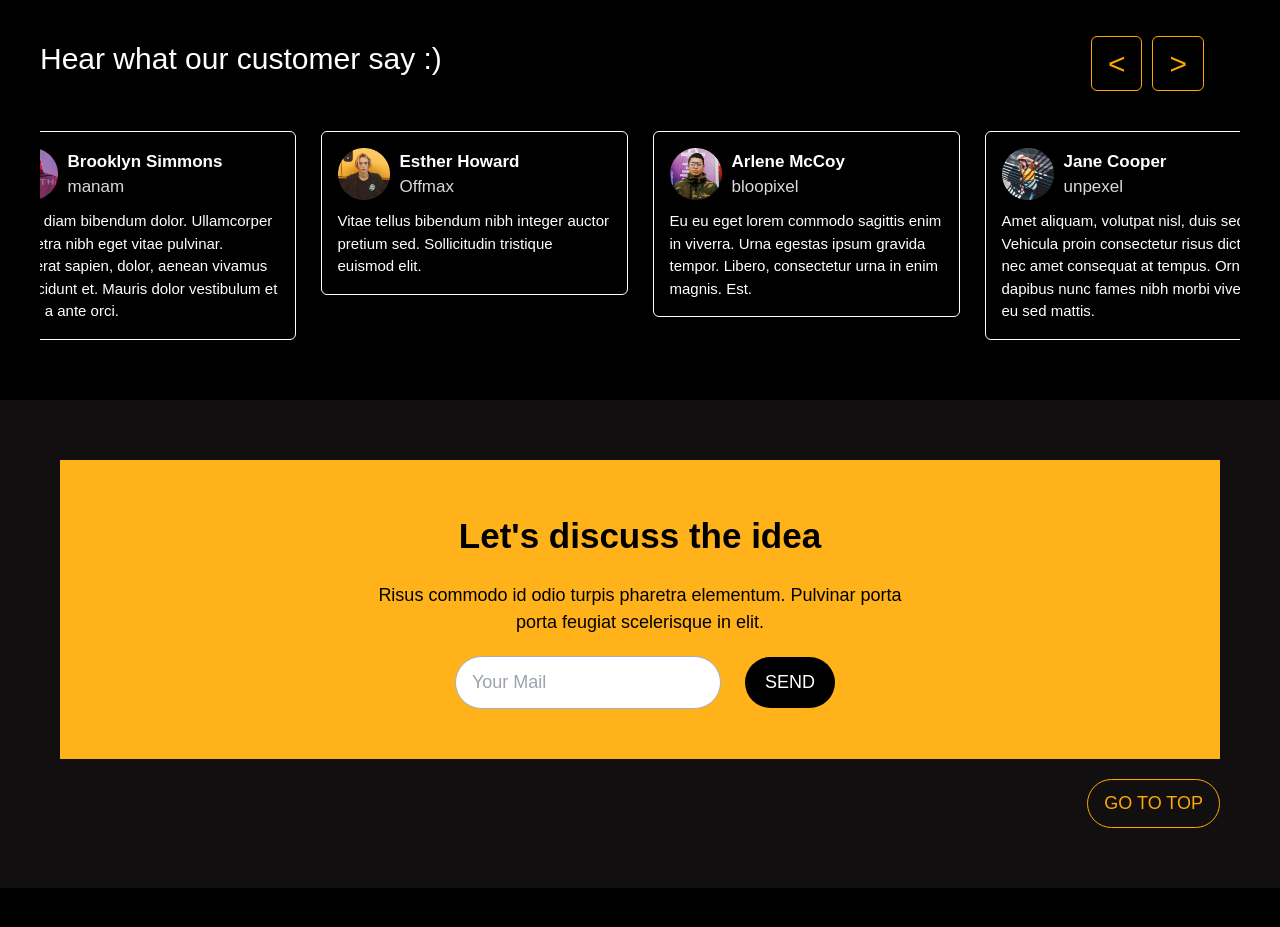
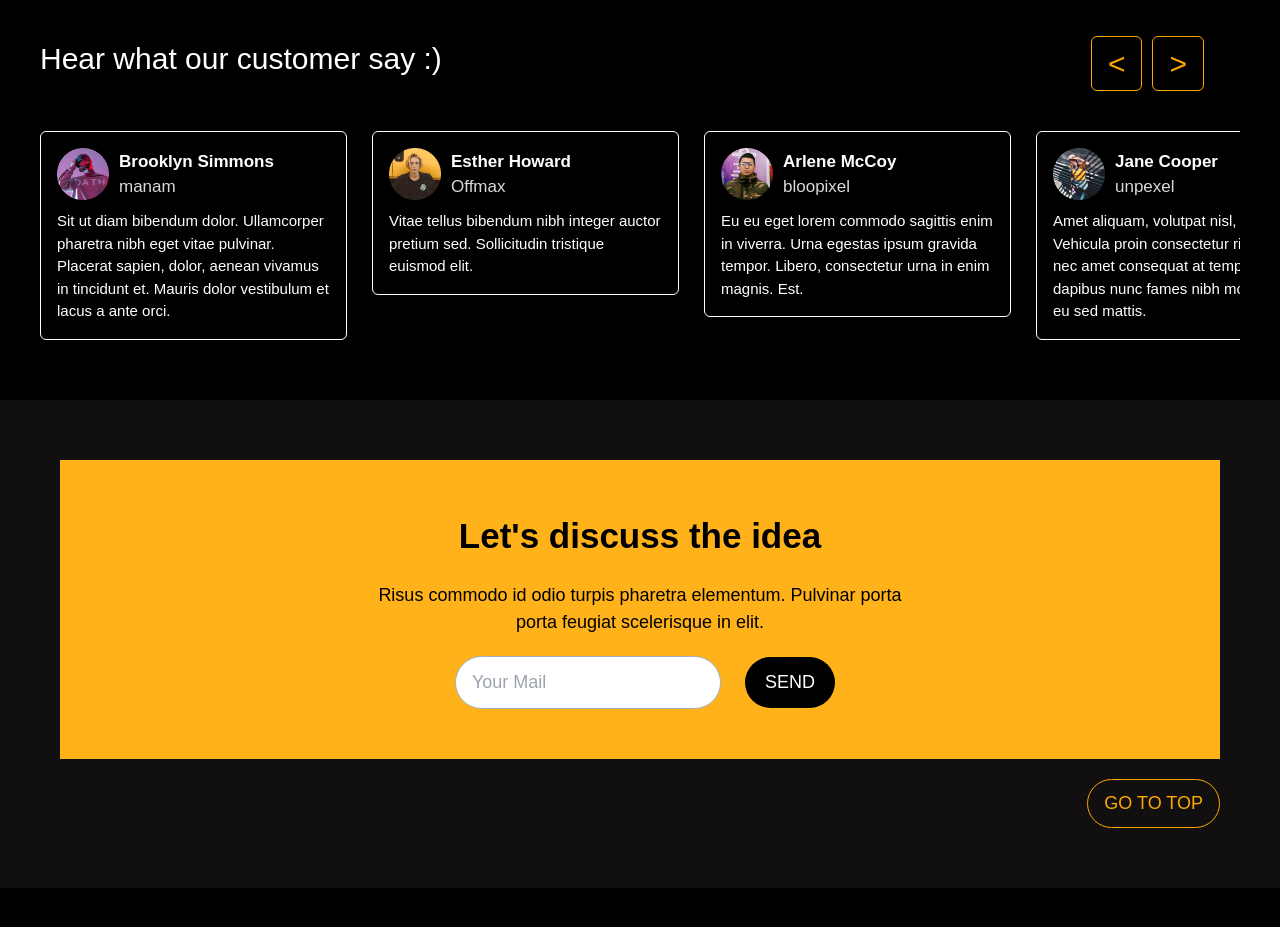
Before and after one commit to SaurabhBarde-007/Nucast-FilmFare, a Next.js app: page / in a window 1280 px wide. Shown: the part 3880-4807 px from the top of the page. Built offline with nearby package versions, Linux system fonts and the light colour scheme.

Commit message:
error solved

```diff
--- a/components/CustomerFeedback.jsx
+++ b/components/CustomerFeedback.jsx
@@ -14,7 +14,7 @@ const CustomerFeedback = () => {
                   <button className="text-[#] text-[#FFA800] border-[#FFA800] border-[1.5px] px-[16px] py-[4px] rounded-md ">&gt;</button>
                 </div>
             </div>
-            <div className="w-[100%] flex justify-center items-start gap-[25px] overflow-hidden">
+            <div className="w-[100%] flex justify-start items-start gap-[25px] overflow-hidden">
                 <CustomerCard
                   title="Brooklyn Simmons"
                   subtitle="manam"
```
